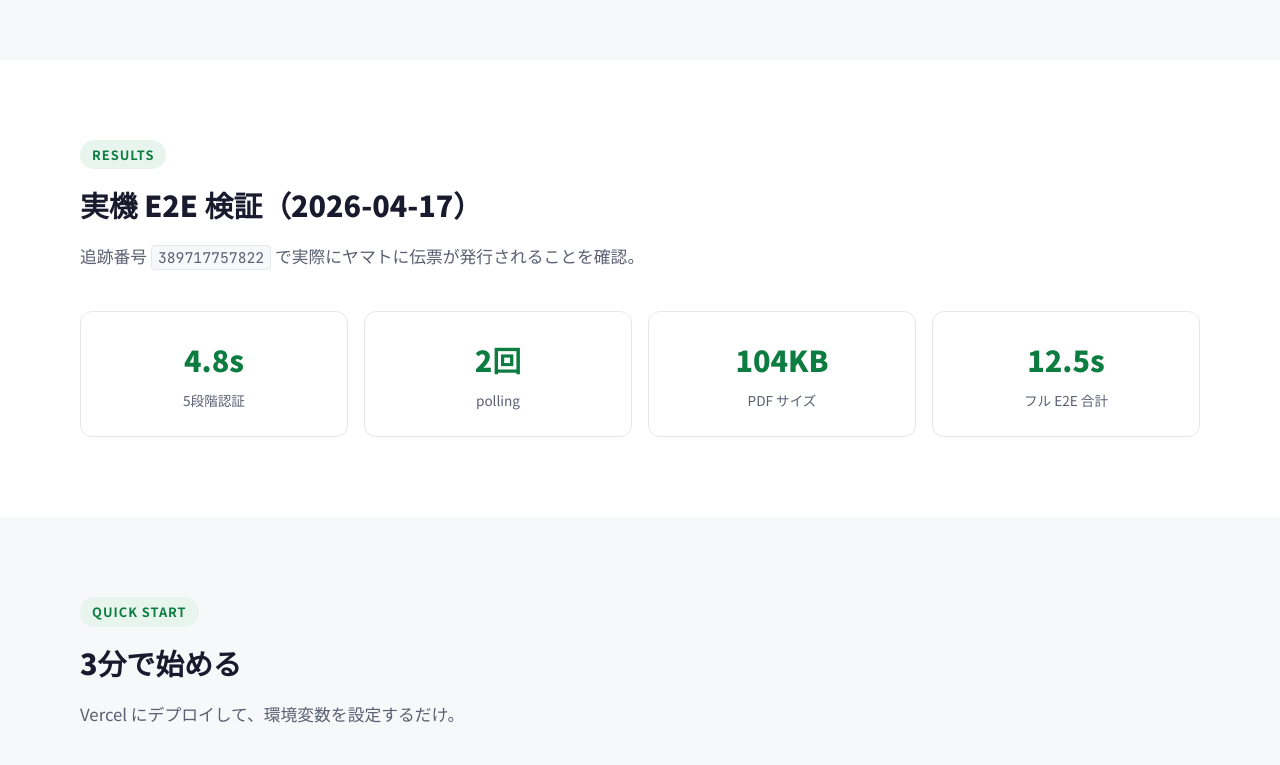
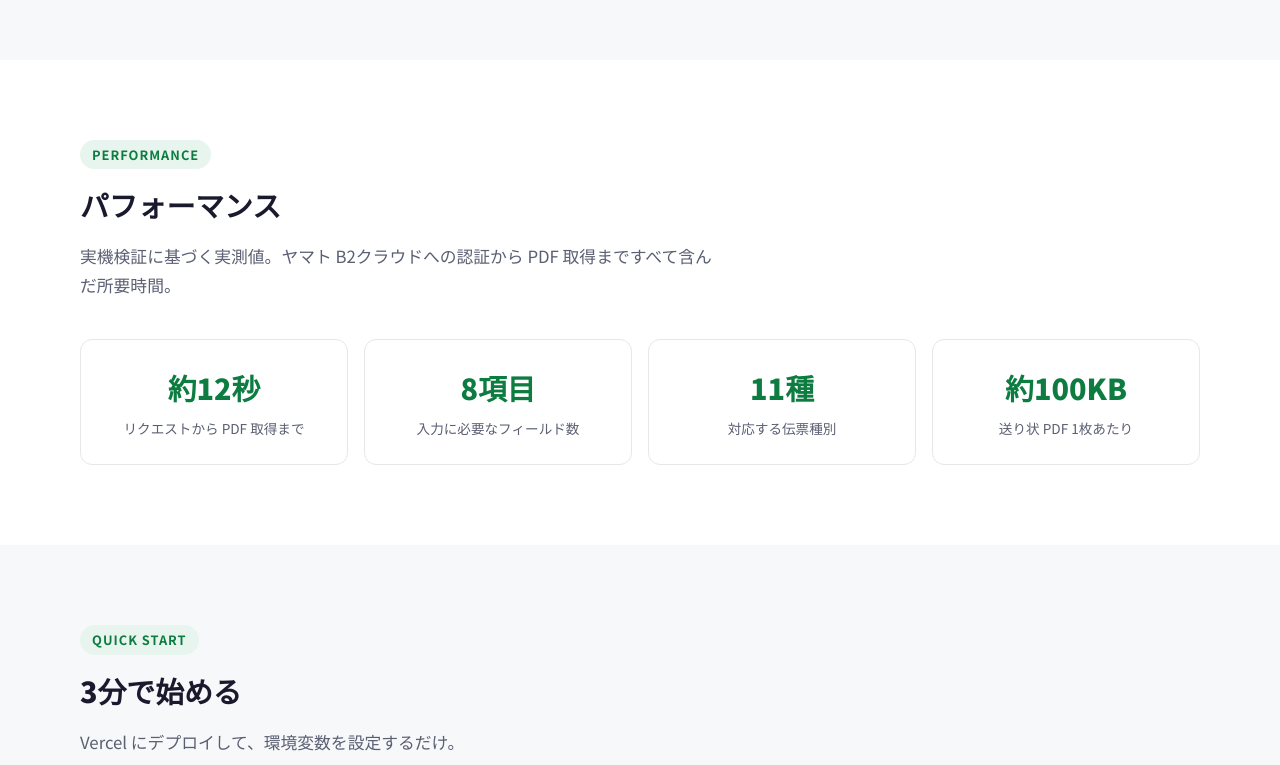
Before and after one commit to DaisukeHori/b2cloud-api, a website: page lp/index.html in a window 1280 px wide. Shown: the part 1944-2709 px from the top of the page. Drawn offline with Linux system fonts and the light colour scheme.

Commit message:
fix(lp): E2E セクションをユーザー向け実用データに修正
内部テスト指標（polling回数、認証段階数、テストケース数）を削除し、
ユーザーが知りたい実用的なデータに置き換え:

- 約12秒: リクエストからPDF取得まで
- 8項目: 入力に必要なフィールド数
- 11種: 対応する伝票種別
- 約100KB: PDF 1枚あたりのサイズ

Hero ラベルも「E2E 12.5秒で完走」→「約12秒で送り状PDFが手に入る」に

```diff
--- a/lp/index.html
+++ b/lp/index.html
@@ -141,7 +141,7 @@
   </header>
 
   <section class="hero">
-    <span class="hero-label">✅ 実機検証済み — E2E 12.5秒で完走</span>
+    <span class="hero-label">✅ 実機検証済み — 約12秒で送り状 PDF が手に入る</span>
     <h1>B2クラウドを<br><span class="accent">API / MCP</span> で自動化</h1>
     <p class="lead">
       ヤマト運輸「送り状発行システム B2クラウド」を TypeScript API + MCP サーバーから操作。<br>
@@ -157,20 +157,20 @@
     </div>
     <div class="hero-stats">
       <div class="stat">
-        <div class="stat-value">12.5秒</div>
-        <div class="stat-label">フル E2E 完走</div>
+        <div class="stat-value">約12秒</div>
+        <div class="stat-label">PDF 取得まで</div>
+      </div>
+      <div class="stat">
+        <div class="stat-value">11種</div>
+        <div class="stat-label">対応伝票種別</div>
       </div>
       <div class="stat">
         <div class="stat-value">12</div>
         <div class="stat-label">MCP ツール</div>
       </div>
       <div class="stat">
-        <div class="stat-value">67</div>
-        <div class="stat-label">テストケース</div>
-      </div>
-      <div class="stat">
-        <div class="stat-value">8</div>
-        <div class="stat-label">必須フィールド</div>
+        <div class="stat-value">8項目</div>
+        <div class="stat-label">必要な入力だけ</div>
       </div>
     </div>
 
@@ -240,25 +240,25 @@
 
   <section>
     <div class="section-inner">
-      <span class="section-label">Results</span>
-      <h2 class="section-title">実機 E2E 検証（2026-04-17）</h2>
-      <p class="section-desc">追跡番号 <code>389717757822</code> で実際にヤマトに伝票が発行されることを確認。</p>
+      <span class="section-label">Performance</span>
+      <h2 class="section-title">パフォーマンス</h2>
+      <p class="section-desc">実機検証に基づく実測値。ヤマト B2クラウドへの認証から PDF 取得まですべて含んだ所要時間。</p>
       <div class="result-grid">
         <div class="result-card">
-          <div class="value">4.8s</div>
-          <div class="label">5段階認証</div>
+          <div class="value">約12秒</div>
+          <div class="label">リクエストから PDF 取得まで</div>
         </div>
         <div class="result-card">
-          <div class="value">2回</div>
-          <div class="label">polling</div>
+          <div class="value">8項目</div>
+          <div class="label">入力に必要なフィールド数</div>
         </div>
         <div class="result-card">
-          <div class="value">104KB</div>
-          <div class="label">PDF サイズ</div>
+          <div class="value">11種</div>
+          <div class="label">対応する伝票種別</div>
         </div>
         <div class="result-card">
-          <div class="value">12.5s</div>
-          <div class="label">フル E2E 合計</div>
+          <div class="value">約100KB</div>
+          <div class="label">送り状 PDF 1枚あたり</div>
         </div>
       </div>
     </div>
```
